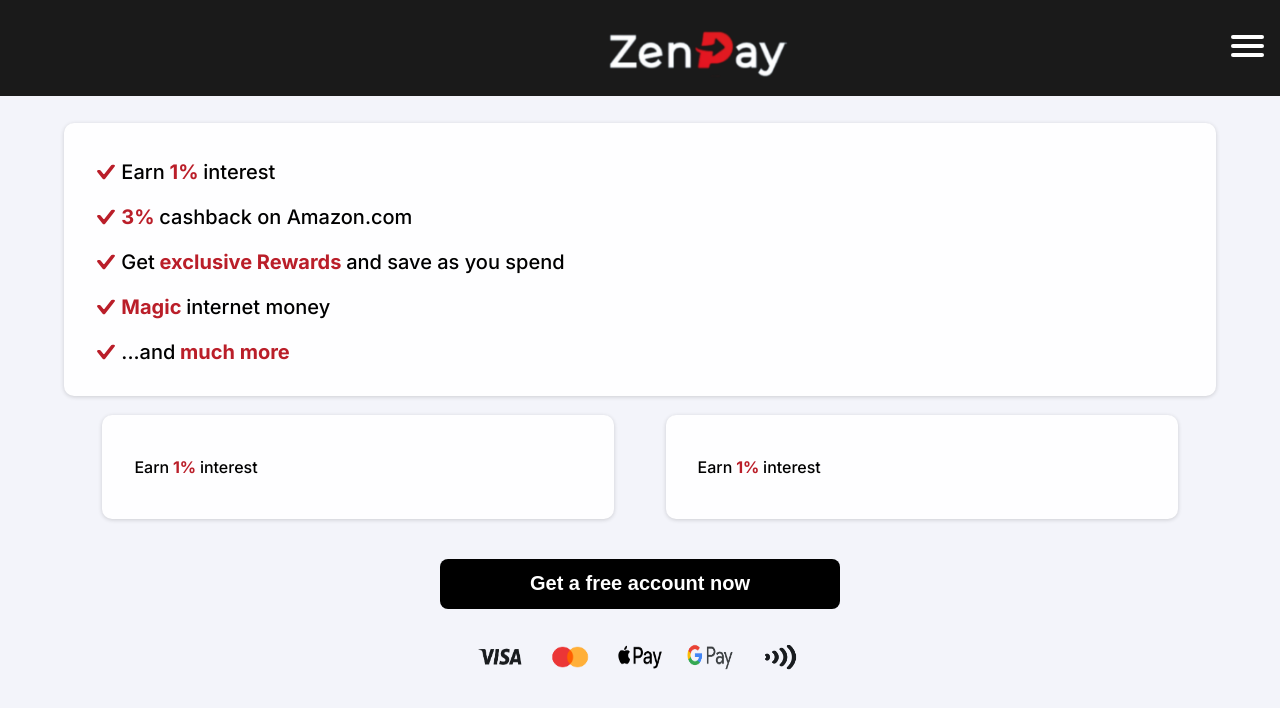
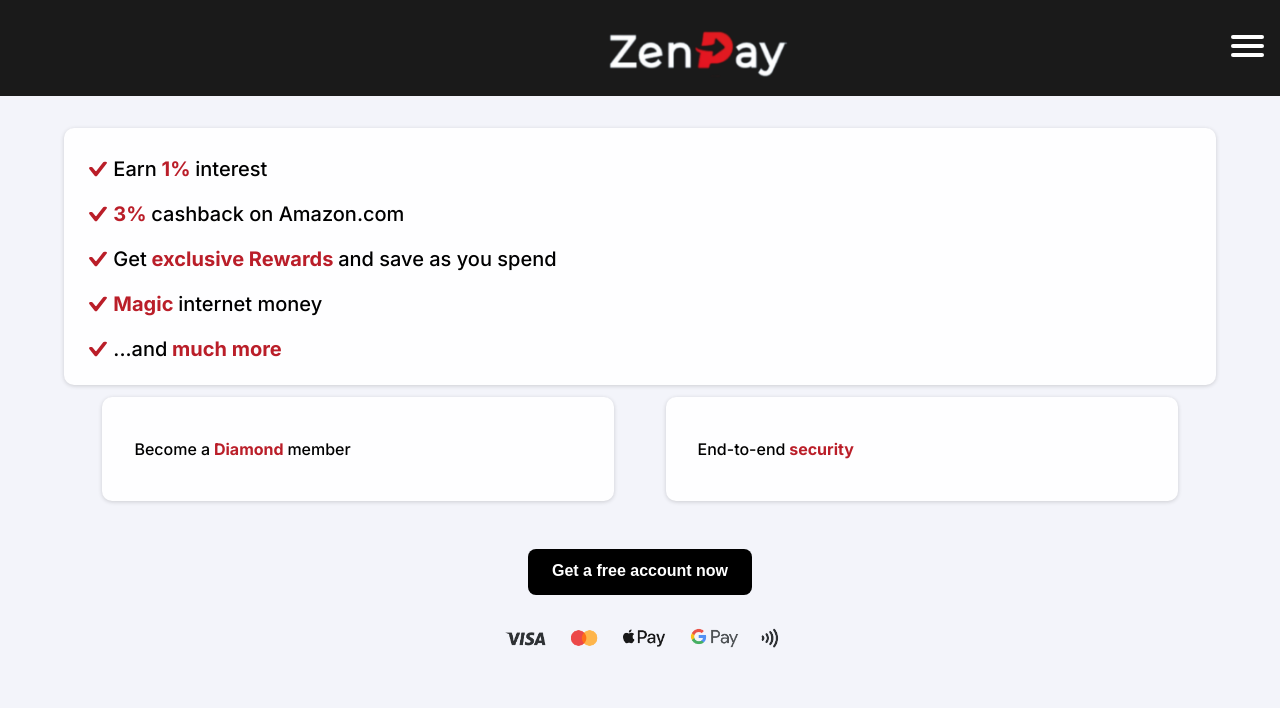
Before and after one commit to e-zetterberg/zen-pay, a Next.js app in the folder client/: page / in a window 1280 px wide. Shown: the top 708 px of the page. Built offline with nearby package versions, Linux system fonts and the light colour scheme; no server answers.

Commit message:
payment methods size fixed

```diff
--- a/client/app/page.jsx
+++ b/client/app/page.jsx
@@ -19,28 +19,30 @@
   return (
     <MotionProvider>
       <main className="main landingpage--main">
+        <div className="first-section">
           <div className="dashboard--card-ads">
-          <SellingPoint text="Earn" highlight=" 1% " moreText="interest" />
+            <SellingPoint className="sellingpoint-item" text="Earn" highlight=" 1% " moreText="interest" />
             <SellingPoint text="" highlight=" 3% " moreText="cashback on Amazon.com" />
             <SellingPoint text="Get" highlight=" exclusive Rewards " moreText="and save as you spend" />
             <SellingPoint text="" highlight=" Magic " moreText="internet money" />
             <SellingPoint text="...and" highlight=" much more " moreText="" />
           </div>
-
           <div className="two-squares">
-          <Square text="Earn" highlight=" 1% " moreText="interest" />
-          <Square text="Earn" highlight=" 1% " moreText="interest" />
+            <Square text="Become a" highlight=" Diamond " moreText="member" />
+            <Square text="End-to-end" highlight=" security " moreText="" />
           </div>
+        </div>
+        <div className="bottom-items">
           <Link href="/login">
-          <button className="btn" type="button">Get a free account now</button>
+            <button className="btn-landing" type="button">Get a free account now</button>
           </Link>
           <div className="image-container">
-          <Image className="header--logo" src="/logo-visa.png" alt="Logo" width={70} height={50} />
-          <Image className="header--logo" src="/logo-mastercard.png" alt="mastercard" width={70} height={50} />
-          <Image className="header--logo" src="/logo-applepay.png" alt="applepay" width={70} height={50} />
-          <Image className="header--logo" src="/logo-gpay.png" alt="gpay" width={70} height={50} />
-          <Image className="header--logo" src="/icon-contactless.png" alt="contactless" width={70} height={50} />
-
+            <Image className="landing--payment-logos" src="/logo-visa.png" alt="Logo" width={65} height={40} />
+            <Image className="landing--payment-logos" src="/logo-mastercard.png" alt="mastercard" width={52} height={38} />
+            <Image className="landing--payment-logos" src="/logo-applepay.png" alt="applepay" width={68} height={38} />
+            <Image className="landing--payment-logos" src="/logo-gpay.png" alt="gpay" width={73} height={38} />
+            <Image className="landing--payment-logos" src="/icon-contactless.png" alt="contactless" width={37} height={38} />
+          </div>
         </div>
       </main>
       <ToastifyMessage />
--- a/client/styles/landingpage.css
+++ b/client/styles/landingpage.css
@@ -2,7 +2,10 @@
 .landingpage--main {
     gap: 1vh;
     height: 86vh;
-    padding-top: 2vh;
+    padding-top: 3vh;
+    display: flex;
+    flex-direction: column;
+    row-gap: 6vh;
 }
 
 .sp-highlight{
@@ -50,6 +53,7 @@
     align-items: flex-start;
     margin-top: 0.7em;
     background-color: #fefeff;
+    font-size: 12px;
 }
 
 
@@ -72,6 +76,7 @@
       display: flex;
       flex-direction: column;
       justify-content: flex-start;
+
   }
 
   .dashboard--account-overview {
@@ -155,3 +160,45 @@
     flex-direction: row;
     column-gap: 4vw;
   }
+
+  .image-container {
+    display: flex;
+    justify-content: space-around;
+    flex-direction: row;
+  }
+
+  .landing--payment-logos {
+    opacity: 90%;
+  }
+
+  .sellingpoint-item {
+    font-size: 12px;
+  }
+
+  .btn-landing {
+    outline: 0;
+    border: 0;
+    cursor: pointer;
+    background: #000000;
+    color: #FFFFFF;
+    border-radius: 8px;
+    padding: 14px 24px 16px;
+    font-size: 16px;
+    font-weight: 700;
+    line-height: 1;
+    transition: transform 200ms,background 200ms;
+  }
+
+  .bottom-items {
+    display: flex;
+    align-items: center;
+    flex-direction: column;
+    row-gap: 3vh;
+  }
+
+  .first-section {
+    display: flex;
+    flex-direction: column;
+    justify-content: center;
+    align-items: center;
+  }
```
Also changed, not shown: client/public/diamond.png (added). Lines whose indentation alone changed are shown as unchanged.
